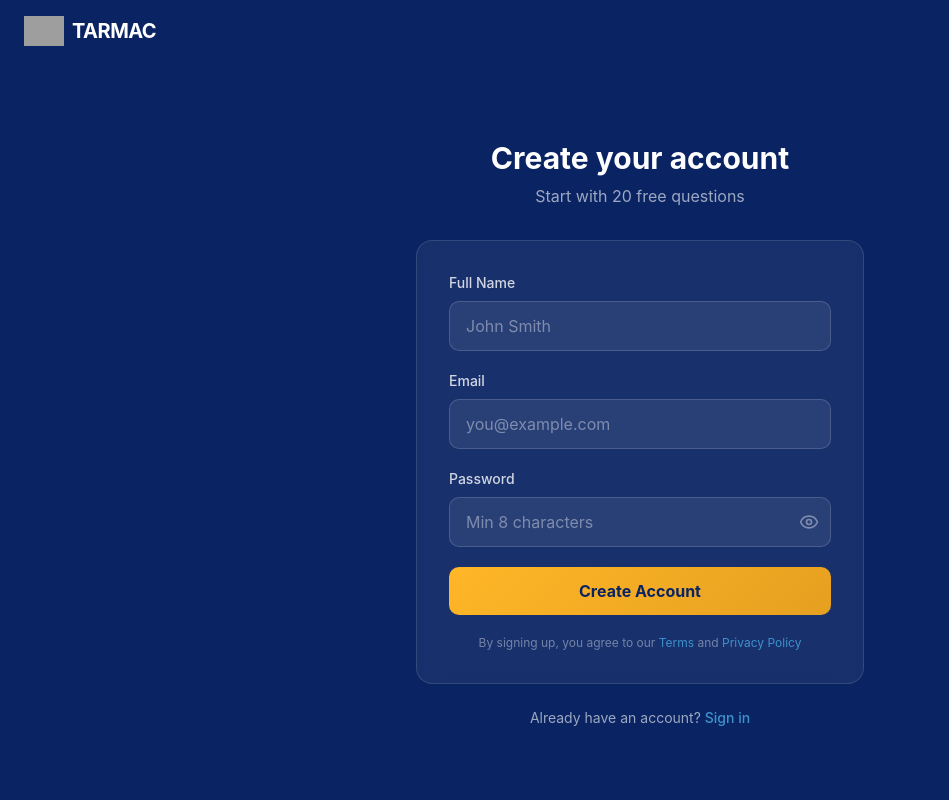
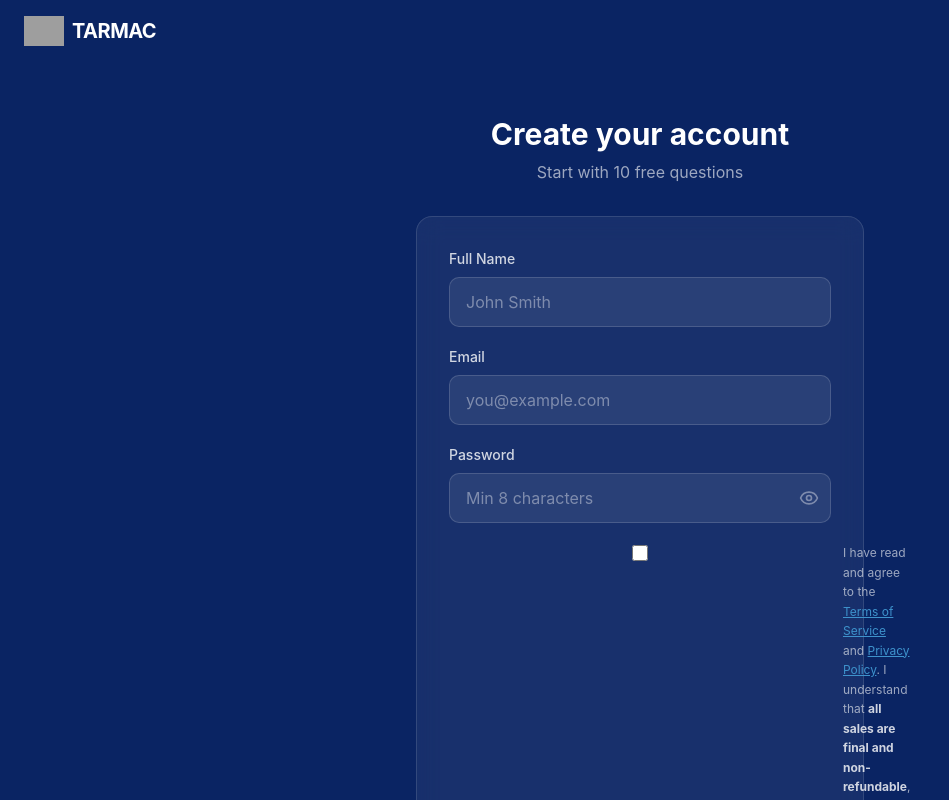
Before and after one commit to mje123/Tarmac, a Next.js app: page /signup in a window 1280 px wide. Shown: the top 800 px of the page, without its empty margins (0-949 px from the left). Built offline with nearby package versions, Linux system fonts and the light colour scheme; grey boxes are pictures that could not be loaded.

Commit message:
Require terms agreement checkbox at signup, fix 20→10 question copy
Co-Authored-By: Claude Sonnet 4.6 <noreply@anthropic.com>

```diff
--- a/src/app/(auth)/signup/page.tsx
+++ b/src/app/(auth)/signup/page.tsx
@@ -18,6 +18,7 @@ function SignupForm() {
   const [loading, setLoading] = useState(false)
   const [error, setError] = useState('')
   const [success, setSuccess] = useState(false)
+  const [agreedToTerms, setAgreedToTerms] = useState(false)
 
   async function handleSignup(e: React.FormEvent) {
     e.preventDefault()
@@ -53,7 +54,7 @@ function SignupForm() {
       <div className="text-center mb-8">
         <h1 className="text-3xl font-bold text-white mb-2">Create your account</h1>
         <p className="text-white/60">
-          {plan ? `Getting started with Study Pass ($34.99/mo)` : 'Start with 20 free questions'}
+          {plan ? `Getting started with Study Pass ($34.99/mo)` : 'Start with 10 free questions'}
         </p>
       </div>
 
@@ -106,21 +107,32 @@ function SignupForm() {
             </div>
           </div>
 
+          <label className="flex items-start gap-3 cursor-pointer">
+            <input
+              type="checkbox"
+              checked={agreedToTerms}
+              onChange={e => setAgreedToTerms(e.target.checked)}
+              className="mt-0.5 shrink-0 w-4 h-4 accent-[#FFB627]"
+              required
+            />
+            <span className="text-xs text-white/60 leading-relaxed">
+              I have read and agree to the{' '}
+              <Link href="/terms" target="_blank" className="text-[#3E92CC] underline">Terms of Service</Link>
+              {' '}and{' '}
+              <Link href="/privacy" target="_blank" className="text-[#3E92CC] underline">Privacy Policy</Link>.
+              I understand that <strong className="text-white/80">all sales are final and non-refundable</strong>, and that TARMAC does not guarantee passing any FAA exam.
+            </span>
+          </label>
+
           {error && (
             <div className="px-4 py-3 rounded-lg text-sm text-red-300" style={{ background: 'rgba(239,68,68,0.1)', border: '1px solid rgba(239,68,68,0.2)' }}>
               {error}
             </div>
           )}
 
-          <button type="submit" disabled={loading} className="btn-gold w-full justify-center py-3">
+          <button type="submit" disabled={loading || !agreedToTerms} className="btn-gold w-full justify-center py-3 disabled:opacity-50 disabled:cursor-not-allowed">
             {loading ? <Loader2 className="w-5 h-5 animate-spin" /> : 'Create Account'}
           </button>
-
-          <p className="text-center text-xs text-white/40">
-            By signing up, you agree to our{' '}
-            <Link href="/terms" className="text-[#3E92CC]">Terms</Link> and{' '}
-            <Link href="/privacy" className="text-[#3E92CC]">Privacy Policy</Link>
-          </p>
         </form>
       </div>
 
```
